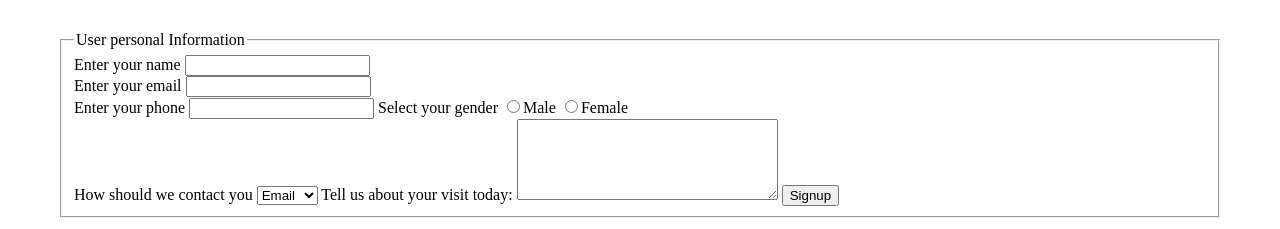
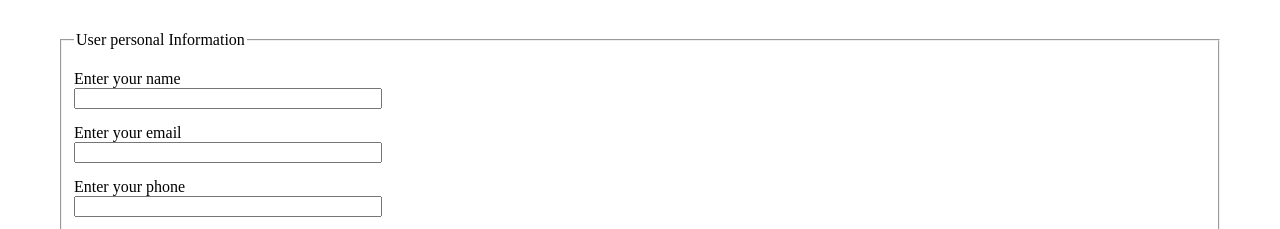
Before and after one commit to ThriveniWork/WEB601W2D2, a plain HTML site: page page3.html in a window 1280 px wide. Shown: the part 689-918 px from the top of the page. Drawn offline with Linux system fonts and the light colour scheme.

Commit message:
added styles

```diff
--- a/style.css
+++ b/style.css
@@ -67,3 +67,16 @@ caption {
     padding-top: 15;
     color: #753a30;
 }
+label {
+    display: block;
+    margin: 15px  0 0 0;
+}
+input{
+    width: 300px;
+}
+input[type="radio"]{
+    width: 25px
+}
+textarea{
+    width: 300px;
+}
```
